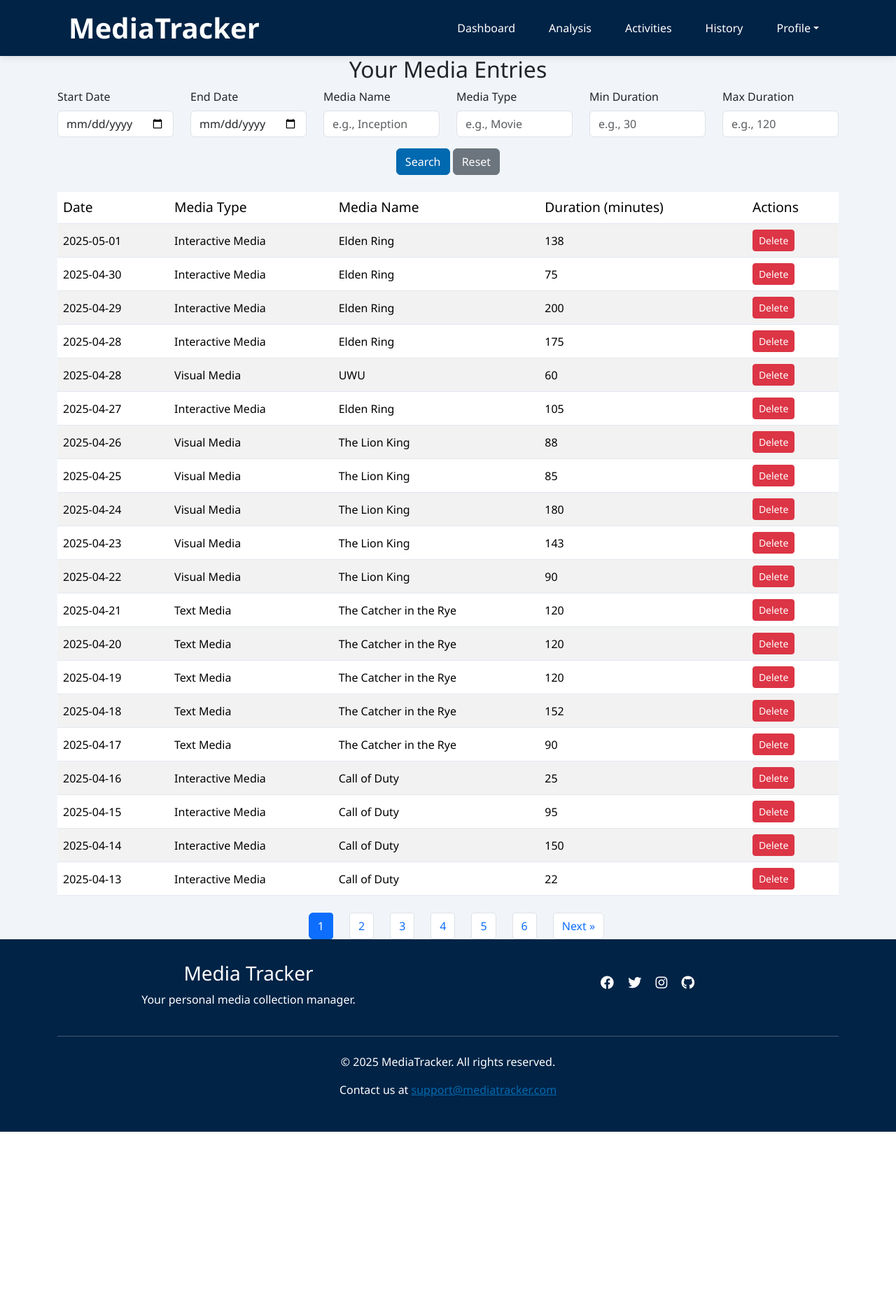
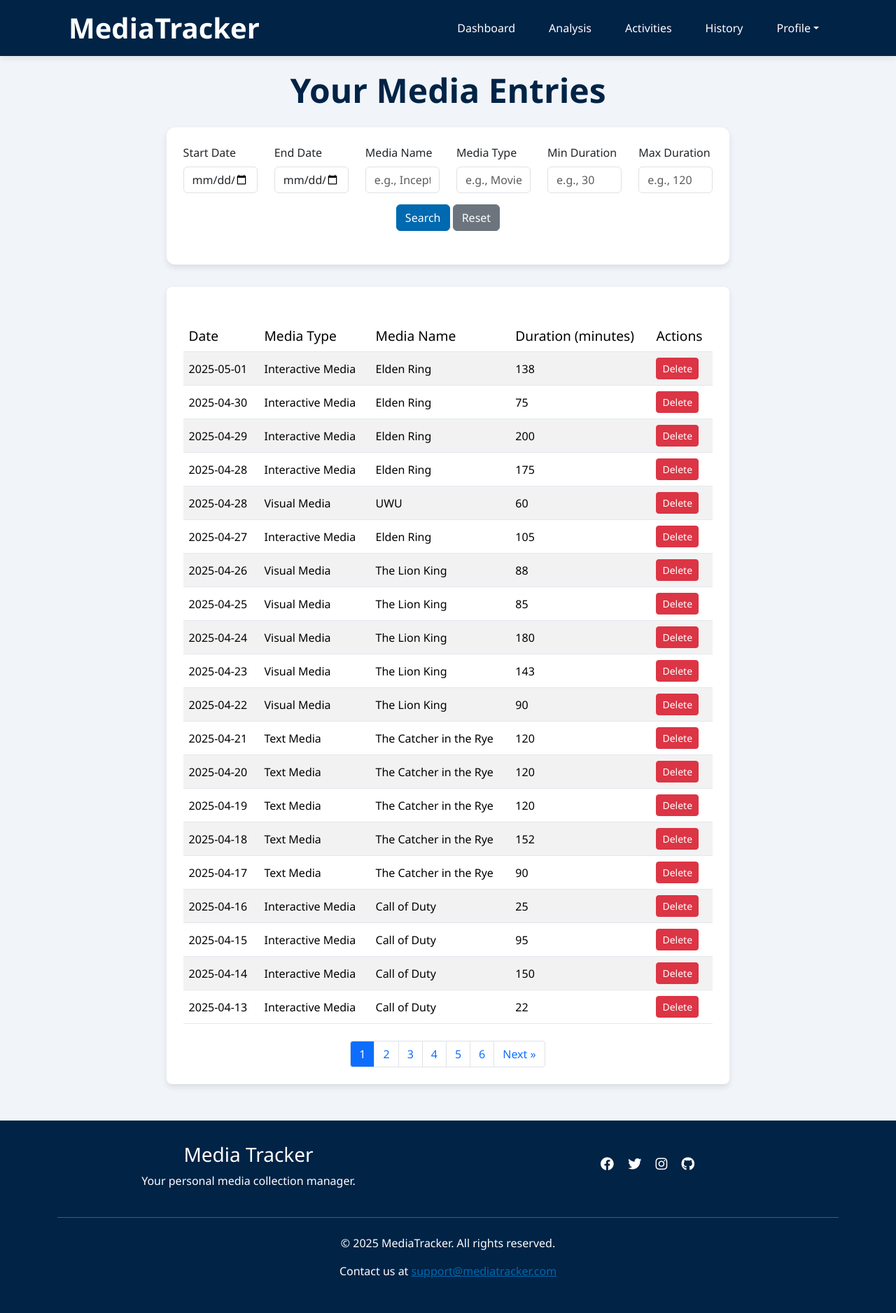
Before and after one commit to LeweiXu/CITS3403-Project, a Flask app: page /viewdata in a window 1280 px wide. Shown: the whole page at 70% size. Before the commit the page ends 1617 px from the top, so only its background shows below. Run offline with Flask 3, Linux system fonts and the light colour scheme; a user stored in the database is signed in; some libraries are stand-ins or nearby versions.

Commit message:
css overhaul

```diff
--- a/app/static/styles.css
+++ b/app/static/styles.css
@@ -270,3 +270,39 @@
     color: #5f6b7c;
     margin-top: 0.25rem;
 }
+
+.page-container {
+    margin: 0 auto;
+    width: 66%;
+    padding: 20px;
+}
+
+/* Pagination Styles */
+.pagination .page-item {
+    margin: 0;
+}
+
+.pagination .page-link {
+    border-radius: 0;
+    margin-left: -1px;
+    border: 1px solid #dee2e6;
+}
+
+.pagination .page-item:first-child .page-link {
+    border-top-left-radius: 0.25rem;
+    border-bottom-left-radius: 0.25rem;
+}
+
+.pagination .page-item:last-child .page-link {
+    border-top-right-radius: 0.25rem;
+    border-bottom-right-radius: 0.25rem;
+}
+
+.table-section {
+    background-color: white;
+    border-radius: 8px;
+    box-shadow: 0 4px 8px rgba(0, 0, 0, 0.1);
+    padding: 1.5rem;
+    margin-bottom: 2rem;
+    overflow-x: auto;
+}
--- a/app/templates/viewdata.html
+++ b/app/templates/viewdata.html
@@ -3,8 +3,9 @@
 {% block title %}MediaTracker - View Data{% endblock %}
 
 {% block content %}
-<div class="container">
-    <h2 class="text-center">Your Media Entries</h2>
+<div class="page-container">
+    <h2 class="text-center page-title">Your Media Entries</h2>
+    <section class="section">
         <!-- Search Bar -->
         <form action="{{ url_for('viewdata') }}" method="GET" class="mb-4">
             <div class="row">
@@ -33,13 +34,16 @@
                     <input type="number" id="max_duration" name="max_duration" class="form-control" placeholder="e.g., 120" value="{{ request.args.get('max_duration', '') }}">
                 </div>
             </div>
-        <div class="row mt-3">
+            <div class="row mt-3"">
                 <div class="col-md-12 text-center">
                     <button type="submit" class="btn btn-primary">Search</button>
                     <a href="{{ url_for('viewdata') }}" class="btn btn-secondary">Reset</a>
                 </div>
             </div>
         </form>
+    </section>
+
+    <section class="table-section">
         <table class="table table-striped mt-4">
             <thead>
                 <tr>
@@ -94,6 +98,7 @@
             </ul>
             </nav>
             {% endif %}
+    </section>
 </div>
 {% endblock %}
 
```
Also changed, not shown: app/templates/activities.html (+11 -7 lines), app/templates/analysis.html (+38 -11 lines). Lines whose indentation alone changed are shown as unchanged.
